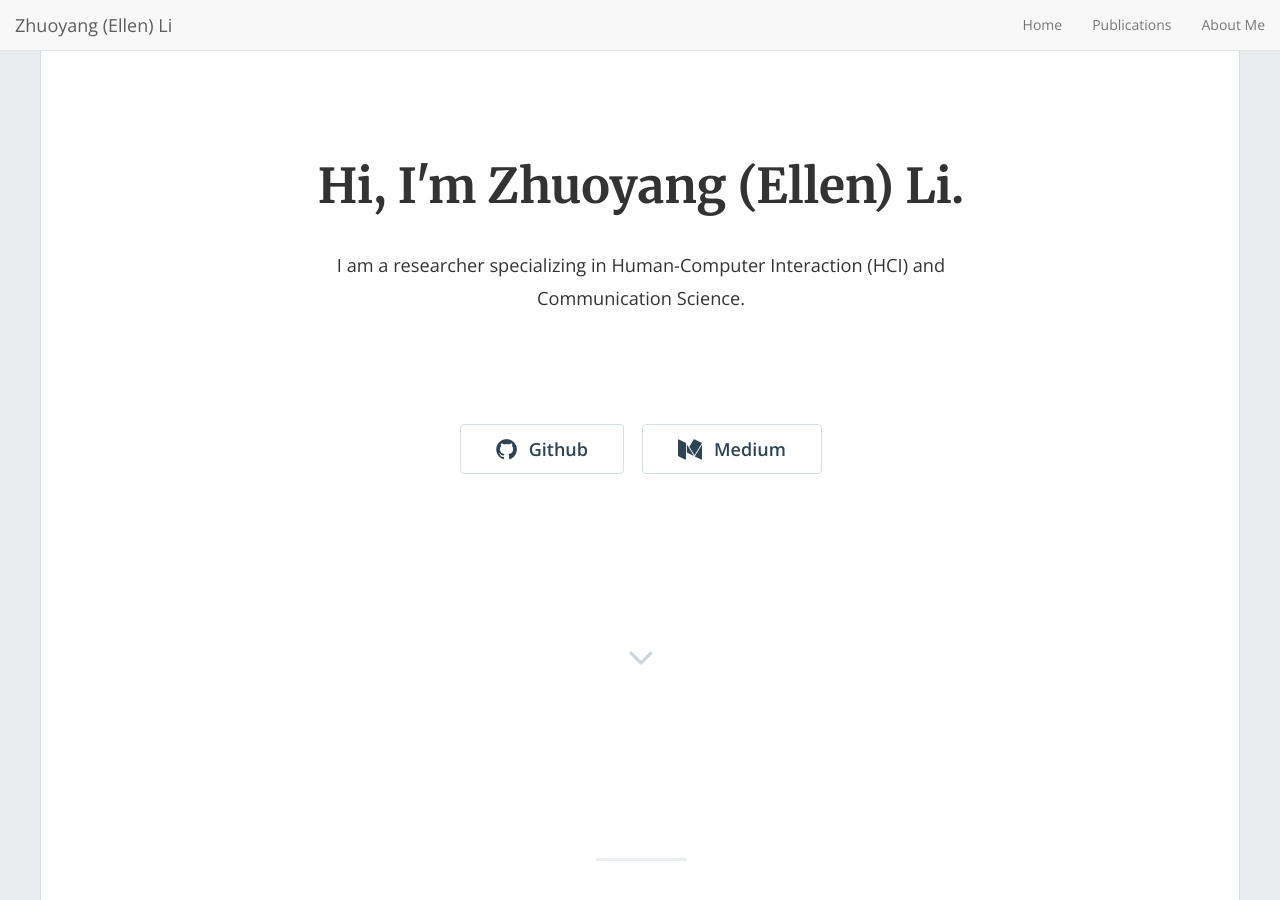
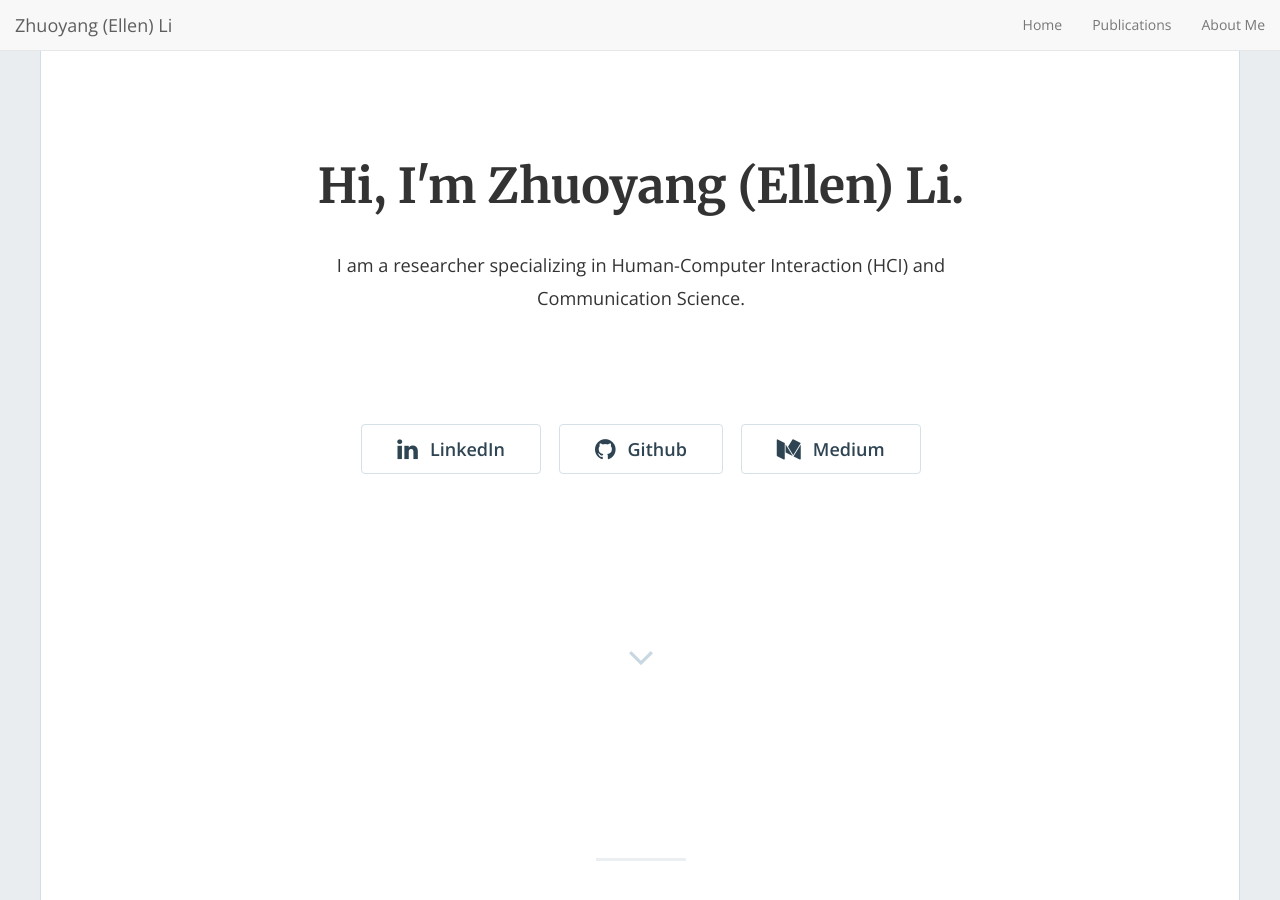
Before and after one commit to jamigibbs/phantom, a Jekyll site: the page built from index.html, in a window 1280 px wide and 900 px high. Built offline with Jekyll 4.4.1, drawn with Linux system fonts in a browser that asks for light colours; nearby versions of some CDN libraries; the list of posts is cut into pages by our own code.

Commit message:
Update home-hero.html

```diff
--- a/_includes/home-hero.html
+++ b/_includes/home-hero.html
@@ -26,6 +26,9 @@
           {% endif %}
 
           <div class="hero-buttons">
+            {% if site.linkedin_username != '' %}
+              <a href="https://linkedin.com/{{ site.linkedin_username }}"><button class="btn btn-default btn-lg"><i class="fa fa-linkedin fa-lg"></i>LinkedIn</button></a>
+            {% endif %}
 
             {% if site.github_username != '' %}
               <a href="https://github.com/{{ site.github_username }}"><button class="btn btn-default btn-lg"><i class="fa fa-github fa-lg"></i>Github</button></a>
```
